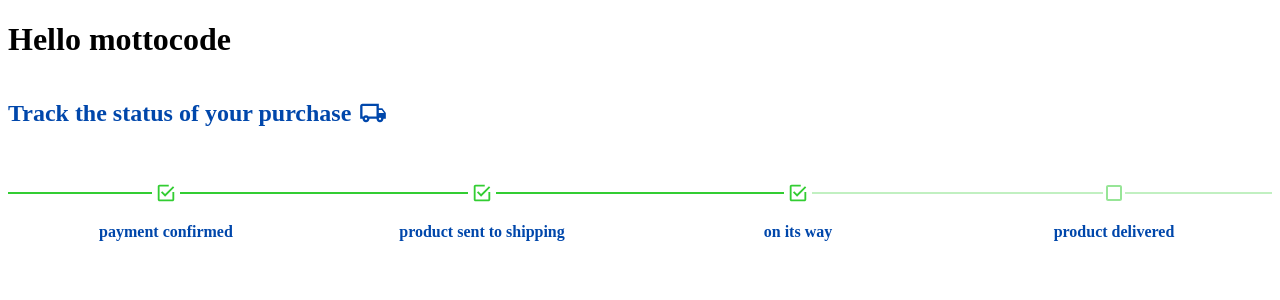
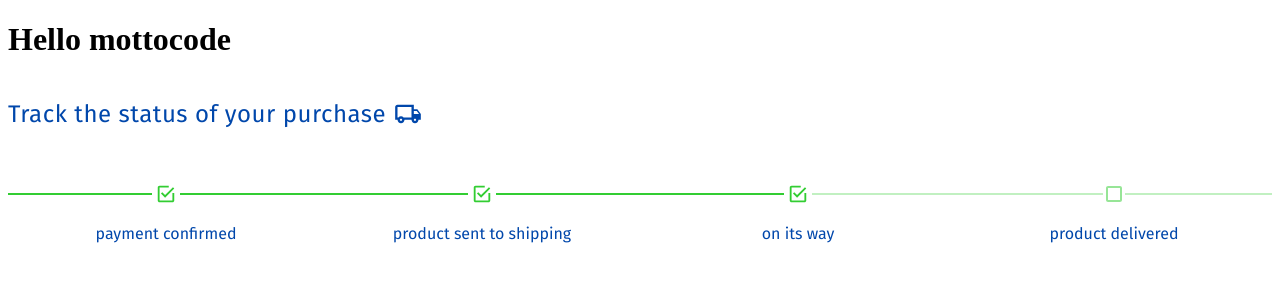
Before and after one commit to luizfiorentino/reusable-components-hub, a Next.js app: page / in a window 1280 px wide. Shown: the top 300 px of the page. Built offline with nearby package versions, Linux system fonts and the light colour scheme.

Commit message:
added new font-styles to the component

```diff
--- a/components/atoms/LabelMedium/LabelMedium.js
+++ b/components/atoms/LabelMedium/LabelMedium.js
@@ -1,5 +1,6 @@
 import React from "react";
 import styles from "./LabelMedium.module.css";
+import { firaSans } from "@/styles/fonts";
 
 export default function LabelMedium({
   children,
@@ -7,19 +8,11 @@ export default function LabelMedium({
   ...props
 }) {
   return (
-    <h2 {...props} className={`${styles.labelContainer} ${styles[variant]}`}>
+    <h2
+      {...props}
+      className={`${styles.labelContainer} ${styles[variant]} ${firaSans.className}`}
+    >
       {children}
     </h2>
   );
 }
-
-// export default function Button({ children, variant = "primary", ...props }) {
-//     return (
-//       <button
-//         {...props}
-//         className={`${styles.buttonContainer} ${styles[variant]}`}
-//       >
-//         {children}
-//       </button>
-//     );
-//   }
--- a/components/atoms/LabelMedium/LabelMedium.module.css
+++ b/components/atoms/LabelMedium/LabelMedium.module.css
@@ -1,3 +1,8 @@
+.labelContainer {
+  font-weight: 400;
+  letter-spacing: 0.5px;
+}
+
 .deepBlue {
   color: #4b0082;
 }
--- a/components/atoms/LabelSmall/LabelSmall.js
+++ b/components/atoms/LabelSmall/LabelSmall.js
@@ -1,5 +1,6 @@
 import React from "react";
 import styles from "./LabelSmall.module.css";
+import { firaSans } from "@/styles/fonts";
 
 export default function LabelSmall({
   children,
@@ -7,7 +8,10 @@ export default function LabelSmall({
   ...props
 }) {
   return (
-    <h4 {...props} className={`${styles.labelContainer} ${styles[variant]}`}>
+    <h4
+      {...props}
+      className={`${styles.labelContainer} ${styles[variant]} ${firaSans.className}`}
+    >
       {children}
     </h4>
   );
--- a/components/atoms/LabelSmall/LabelSmall.module.css
+++ b/components/atoms/LabelSmall/LabelSmall.module.css
@@ -1,3 +1,7 @@
+.labelContainer {
+  font-weight: 400;
+}
+
 .flatHight {
   margin: 0;
 }
--- a/components/progressBar/index.js
+++ b/components/progressBar/index.js
@@ -4,6 +4,7 @@ import { IoMdCheckboxOutline } from "react-icons/io";
 import { ImCheckboxUnchecked } from "react-icons/im";
 import LabelMedium from "../atoms/LabelMedium/LabelMedium";
 import LabelSmall from "../atoms/LabelSmall/LabelSmall";
+import { firaSans } from "@/styles/fonts";
 
 export default function ProgressBar({
   variant = "primary",
--- /dev/null
+++ b/styles/fonts/index.js
@@ -0,0 +1,11 @@
+import { Fira_Sans, League_Spartan, Ubuntu } from "next/font/google";
+
+export const firaSans = Fira_Sans({
+  weight: ["100", "200", "300", "400", "500", "600", "700"],
+  subsets: ["latin"],
+});
+
+export const ubuntu = Ubuntu({
+  weight: ["300", "400", "500", "700"],
+  subsets: ["latin"],
+});
```
Also changed, not shown: styles/fonts/globals.css (added).
